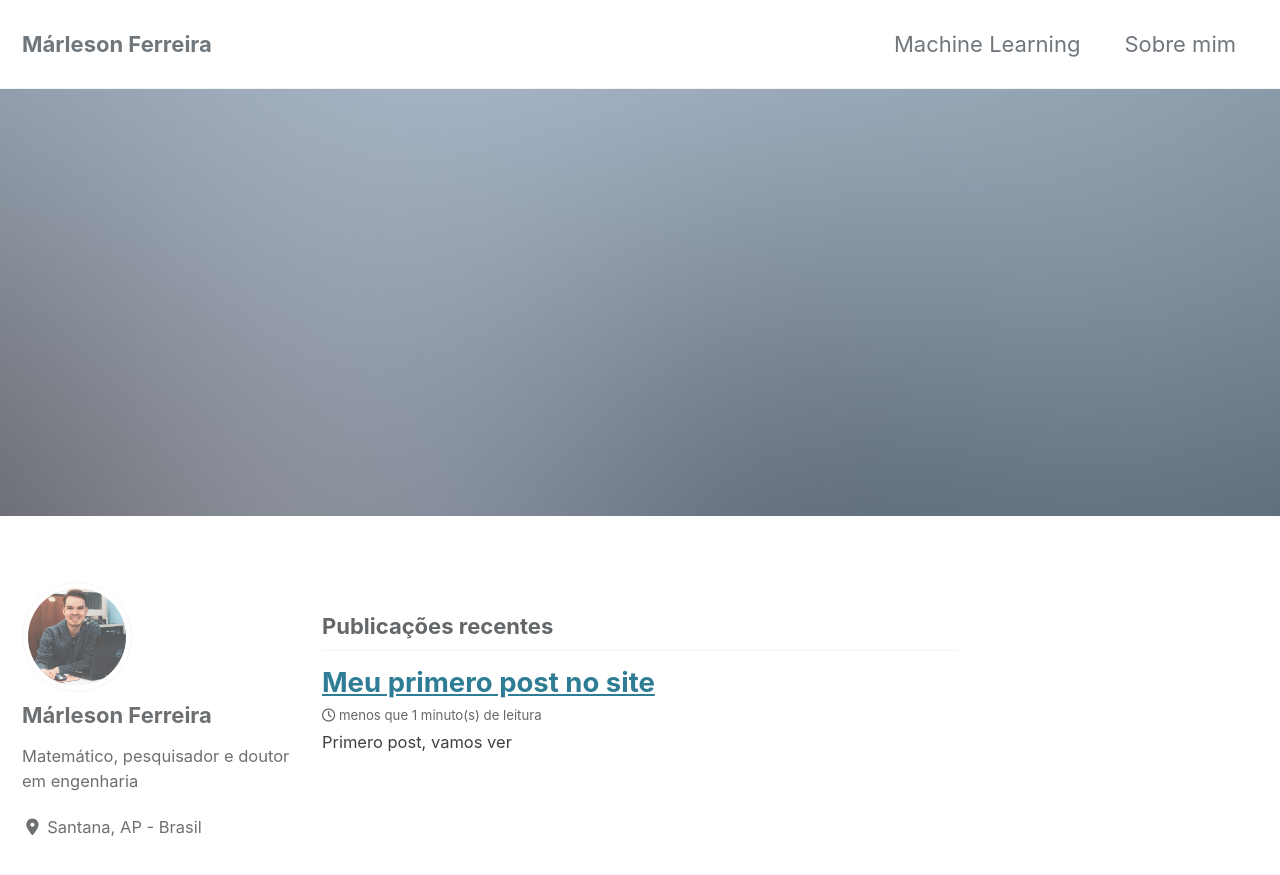
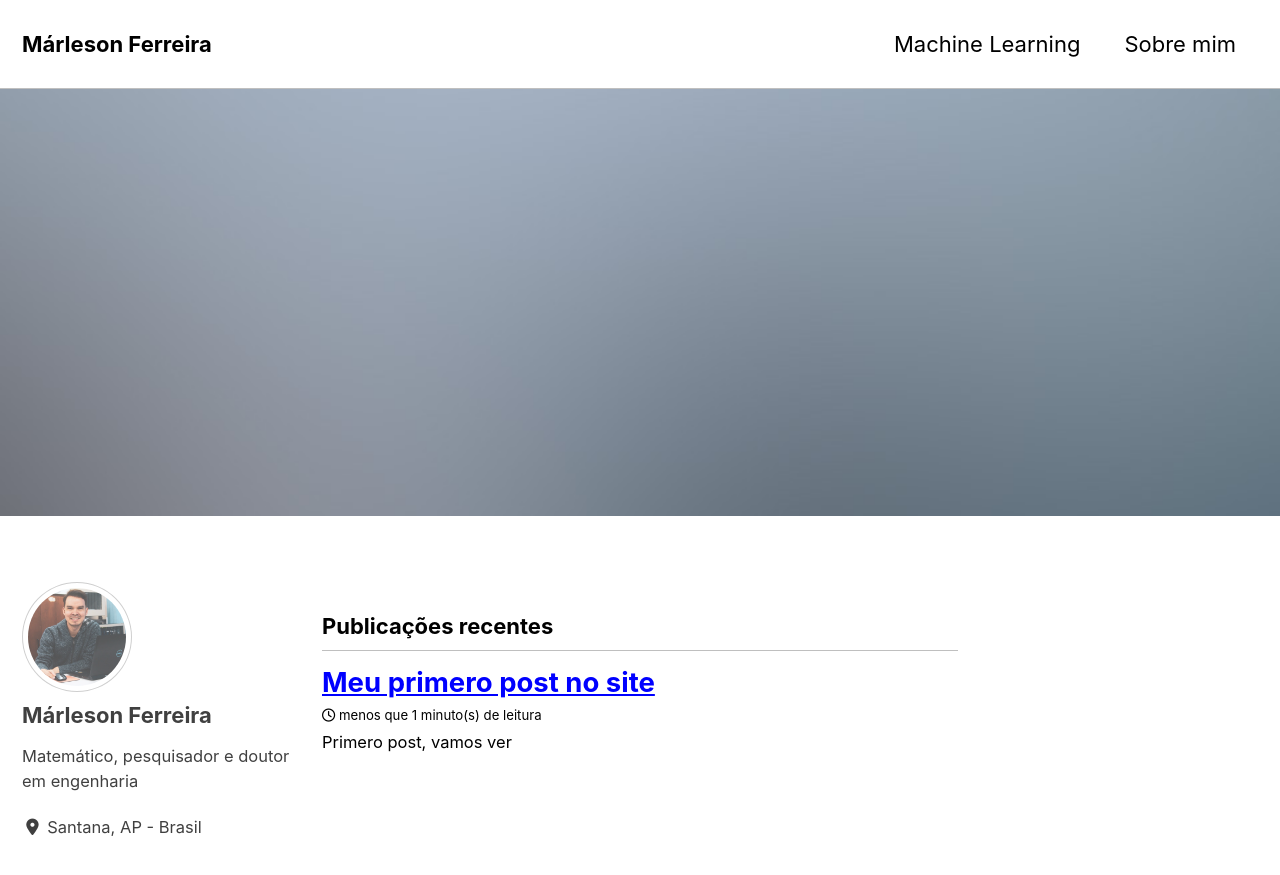
Before and after one commit to marleson/notas, a Jekyll site: the page built from index.html, in a window 1280 px wide and 900 px high. Shown: the top 875 px of the window. Built offline with Jekyll 4.4.1, drawn with Linux system fonts in a browser that asks for light colours; cached includes are drawn as plain includes; nearby versions of some CDN libraries; the list of posts is cut into pages by our own code.

Commit message:
change skin

```diff
--- a/_config.yml
+++ b/_config.yml
@@ -12,7 +12,7 @@
 
 # theme                  : "minimal-mistakes-jekyll"
 # remote_theme           : "mmistakes/minimal-mistakes"
-minimal_mistakes_skin    : "default" # "air", "aqua", "contrast", "dark", "dirt", "neon", "mint", "plum", "sunrise"
+minimal_mistakes_skin    : "contrast" # "default", # "air", "aqua", "contrast", "dark", "dirt", "neon", "mint", "plum", "sunrise"
 
 # Site Settings
 locale                   : "pt-BR"
```
